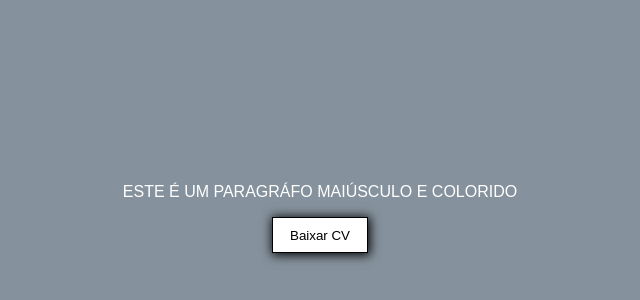
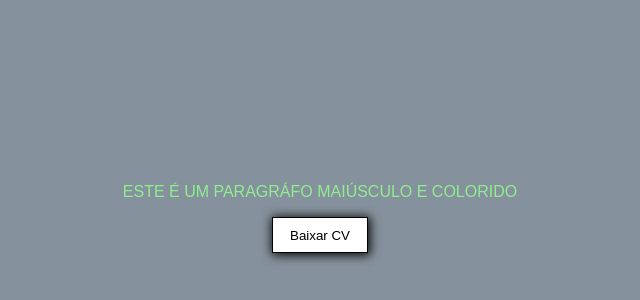
Before and after one commit to rafaelpcalderon/React-Base, a React (Vite) app: page / in a window 1280 px wide. Shown: the part 198-498 px from the top of the page, without its empty margins (320-960 px from the left). Built offline with nearby package versions, Linux system fonts and the light colour scheme.

Commit message:
Update App.jsx

```diff
--- a/src/App.jsx
+++ b/src/App.jsx
@@ -4,7 +4,7 @@ import Paragraph from './components/Paragraph/Paragraph';
 function App() {
   return (
     <>
-      <Paragraph text='Este é um paragráfo maiúsculo e colorido' color='white' />
+      <Paragraph text='Este é um paragráfo maiúsculo e colorido' color='lightgreen' />
       <Button label='Baixar CV' />
     </>
   );
```
